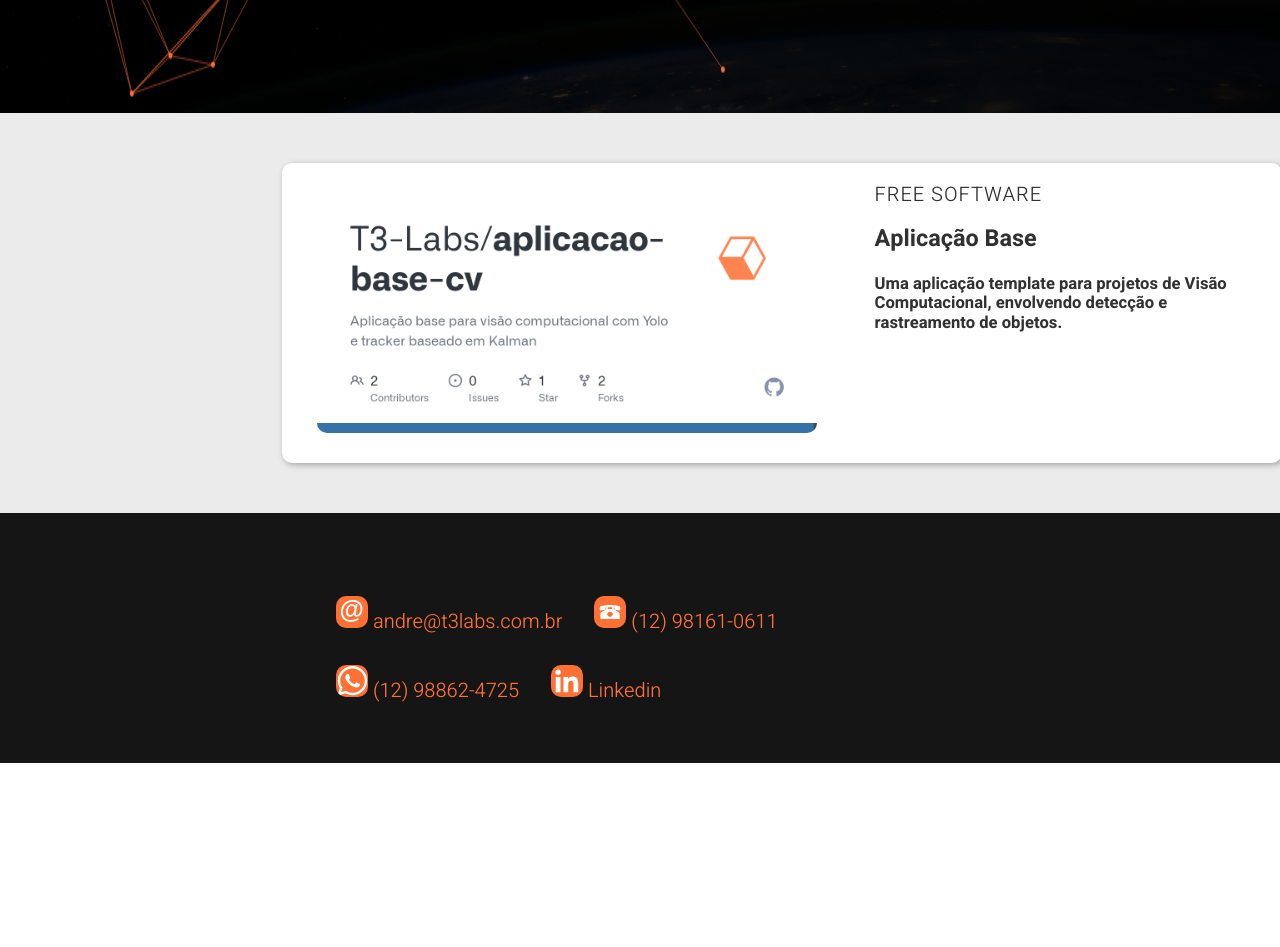
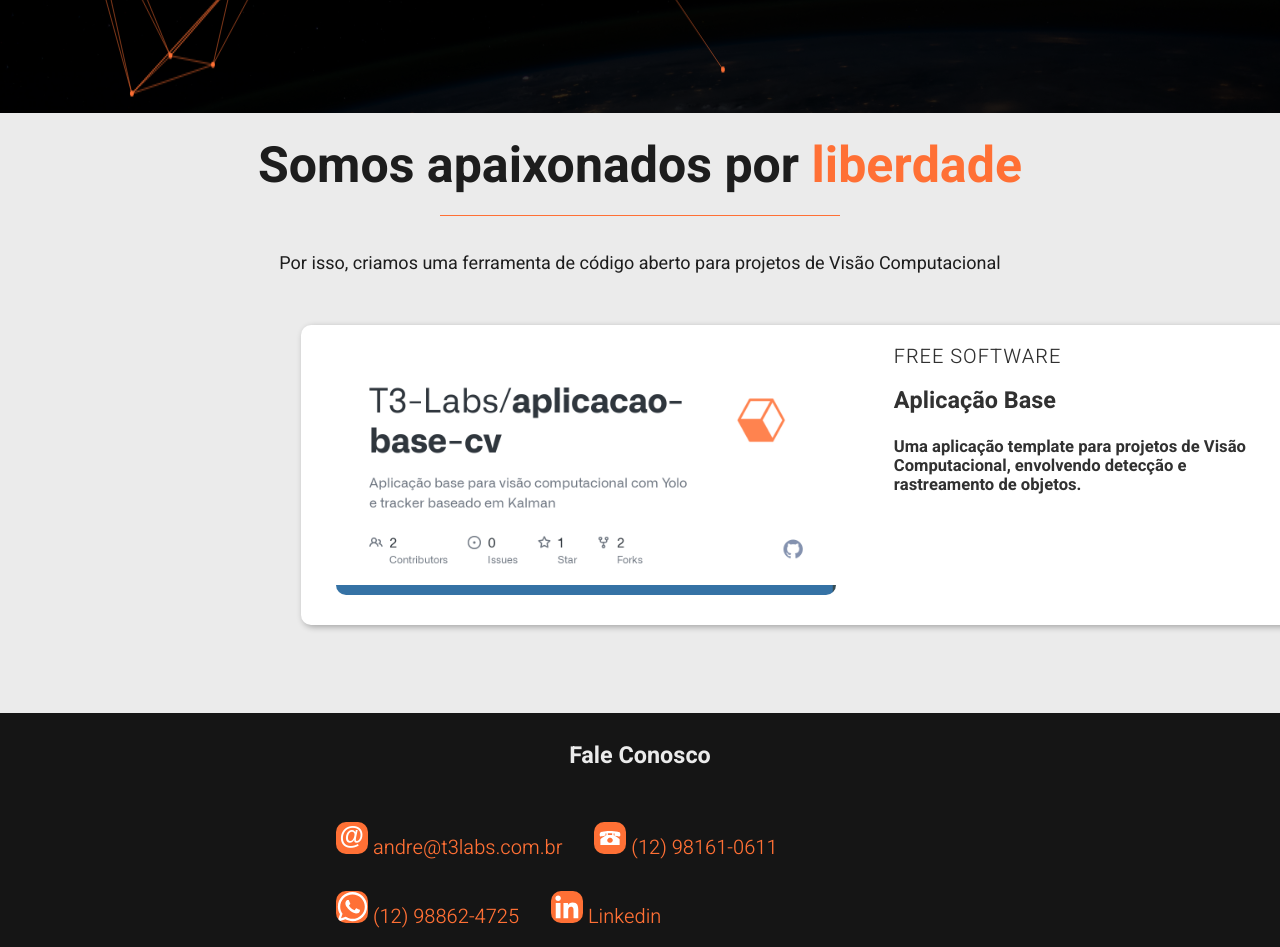
Before and after one commit to T3-Labs/t3-labs.github.io, a plain HTML site: page index.html in a window 1280 px wide. Shown: the part 2496-3443 px from the top of the page. Before the commit the page ends 3259 px from the top, so only its background shows below. Drawn offline with Linux system fonts and the light colour scheme.

Commit message:
complemento free software

```diff
--- a/index.html
+++ b/index.html
@@ -101,6 +101,9 @@
             </div>
         </section>
         <section class="section-free-softwere">
+            <h2>Somos apaixonados por <span>liberdade</span></h2>
+            <br>
+            <p id="textFS">Por isso, criamos uma ferramenta de código aberto para projetos de Visão Computacional</p>
             <div class="free-softwere-card-conteiner">
                 <a href="https://github.com/T3-Labs/aplicacao-base-cv">
                     <div class="free-softwere-card">
@@ -117,6 +120,7 @@
             </div>
         </section>
         <section class="section-contacts">
+            <h3 id="faleC">Fale Conosco</h4>
             <div class="row mainMenu contacts-conteiner">
                 <ul class="">
                     <li><a href=""><img src="./resources/vector/@.svg" alt=""><span> andre@t3labs.com.br</span></a></li>
--- a/resources/css/style.css
+++ b/resources/css/style.css
@@ -126,7 +126,14 @@ span {
   font-size: 250%;
 }
 
-.section-features h2:after, .section-products h2:after{
+.section-free-softwere h2{
+  position: relative;
+  text-align: center;
+  top: 25px;
+  font-size: 250%;
+}
+
+.section-features h2:after, .section-products h2:after, .section-free-softwere h2:after{
   display: block;
   height: 1px;
   background-color: #ff7035;
@@ -269,7 +276,6 @@ span {
 .c-nav li a {
   display: block;
   padding: 8px;
-  text-align: center;
   text-decoration: none;
   color: white;
   font-weight: 300;
@@ -282,10 +288,13 @@ span {
 
 .contacts-conteiner{
   position: relative;
-  display: block;
   width: 50%;
   margin-left: auto;
   margin-right: auto;
+}
+
+.contacts-conteiner a{
+
 }
 
 ul {
@@ -309,9 +318,8 @@ li a {
 }
 
 .section-free-softwere{
-
   background: #ebebeb;
-  height: 400px;
+  height: 600px;
   width: 100vw;
 }
 
@@ -325,7 +333,7 @@ img{
 .free-softwere-card{
   position: relative;
   top: 50px;
-  margin-left: 22%;
+  margin-left: 23.5%;
   background-color: #fff;
   height: 300px;
   width: 1000px;
@@ -359,3 +367,17 @@ a:visited{
   color: #313131;
   text-decoration: none;
 }
+
+#textFS{
+  font-size: 90%;
+  margin-top: 40px;
+  text-align: center;
+  font-weight: 400;
+}
+
+#faleC{
+ position: relative;
+ top: 30px;
+  text-align: center;
+  color: #ebebeb;
+}
```
